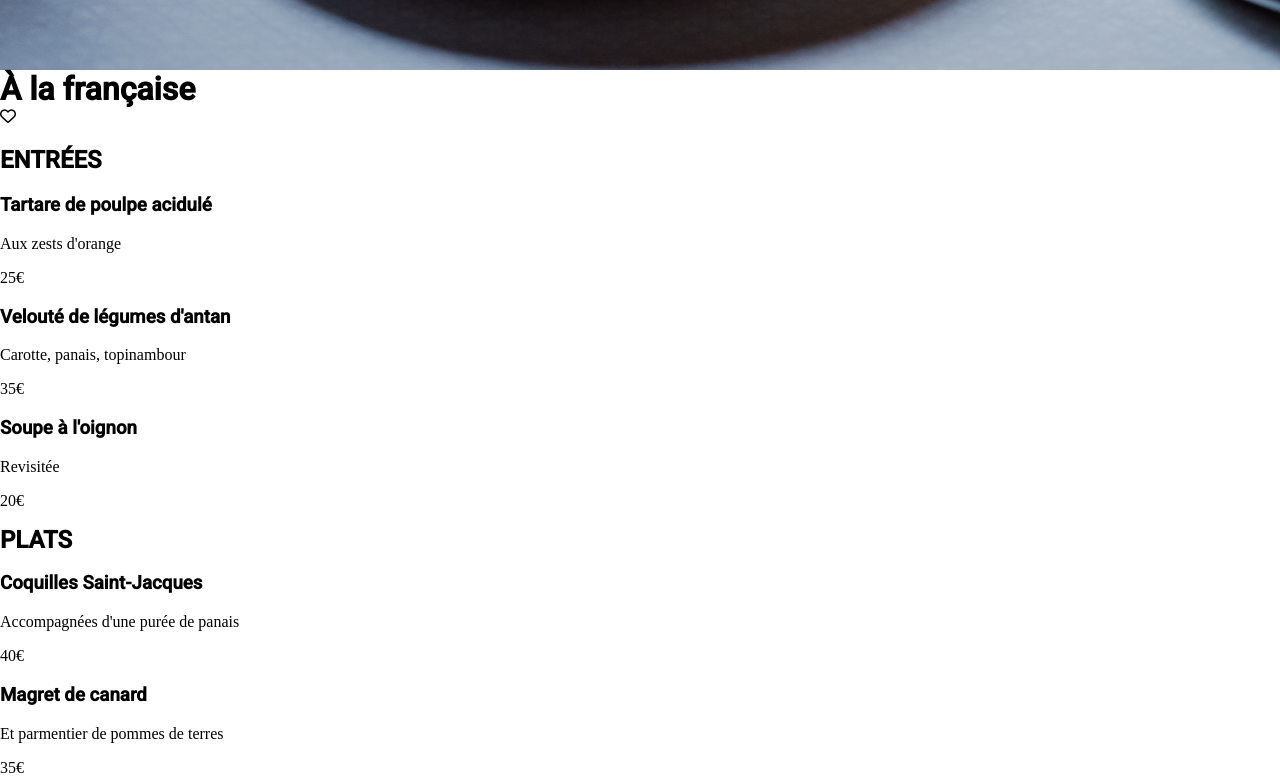
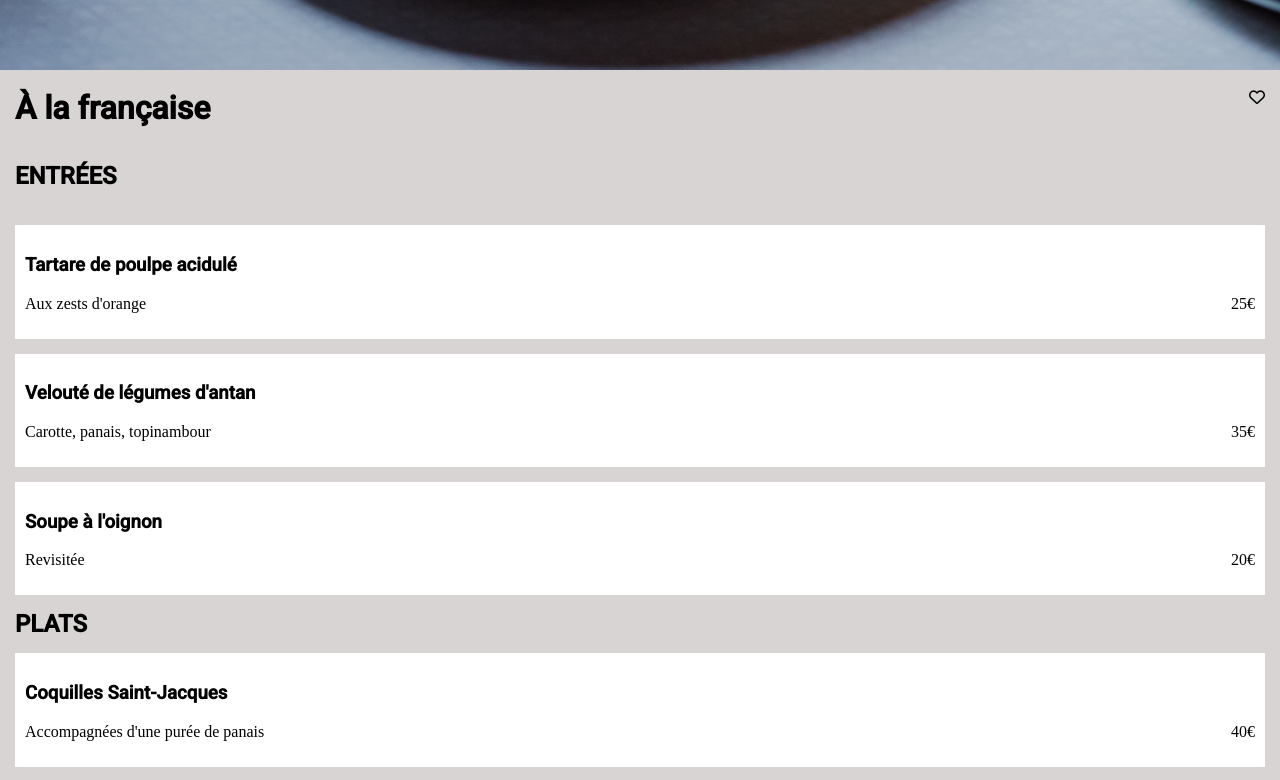
Before and after one commit to PuteauxTheo/P3_Puteaux_Theo, a website: page menu_La_Francaise.html in a window 1280 px wide. Shown: the part 841-1621 px from the top of the page. Drawn offline with nearby package versions, Linux system fonts and the light colour scheme; files that its build step writes are made by us from their sources; a web font is replaced by a local one.

Commit message:
mise en forme du css pour une page menu

```diff
--- a/sass/layouts/_container.scss
+++ b/sass/layouts/_container.scss
@@ -19,6 +19,7 @@
 }
 
 .fonctionnement{
+    @include max__with__desktop;
     padding: 50px 0px;
     &__view{
 
@@ -57,11 +58,18 @@
 }
 
 .restaurant{
+    background-color: $color-bg-restaurant;
+}
+.container__restaurant{
     display: grid;
     grid-template-columns: repeat(1,1fr);
-    background-color: $color-bg-restaurant;
     padding-top: 40px;
+    @include max__with__desktop;
+    &__title{
+        margin: 15px;
+    }
     &__view{
+        padding-bottom: 30px;
         @media  screen and (min-width:992px) {
             display: grid;
             grid-template-columns: repeat(2,1fr);
@@ -114,11 +122,40 @@
     }
 }
 
+.menu{
+    background-color: $color-bg-menu;
+}
+
 .img__menu{
-    display: flex;
     & > img{
         height: 100%;
         width: 100%;
         object-fit: cover;
     }
 }
+
+.top__title__menu{
+    display: flex;
+    flex-direction: row;
+    margin: 15px;
+    justify-content: space-between;
+}
+
+.element__menu{
+    display: grid;
+    grid-template-columns: repeat(1,1fr);
+    margin: 15px;
+    row-gap: 15px;
+    &__def{
+        display: flex;
+        flex-direction: row;
+        justify-content: space-between;
+        background-color: #fff;
+        padding: 10px;
+
+        &-price{
+            display: flex;
+            align-items: flex-end;
+        }
+    }
+}
--- a/sass/layouts/_header.scss
+++ b/sass/layouts/_header.scss
@@ -1,4 +1,5 @@
 .header{
+    @include max__with__desktop;
 
     @media screen and (min-width:768px) {
         display: flex;
```
